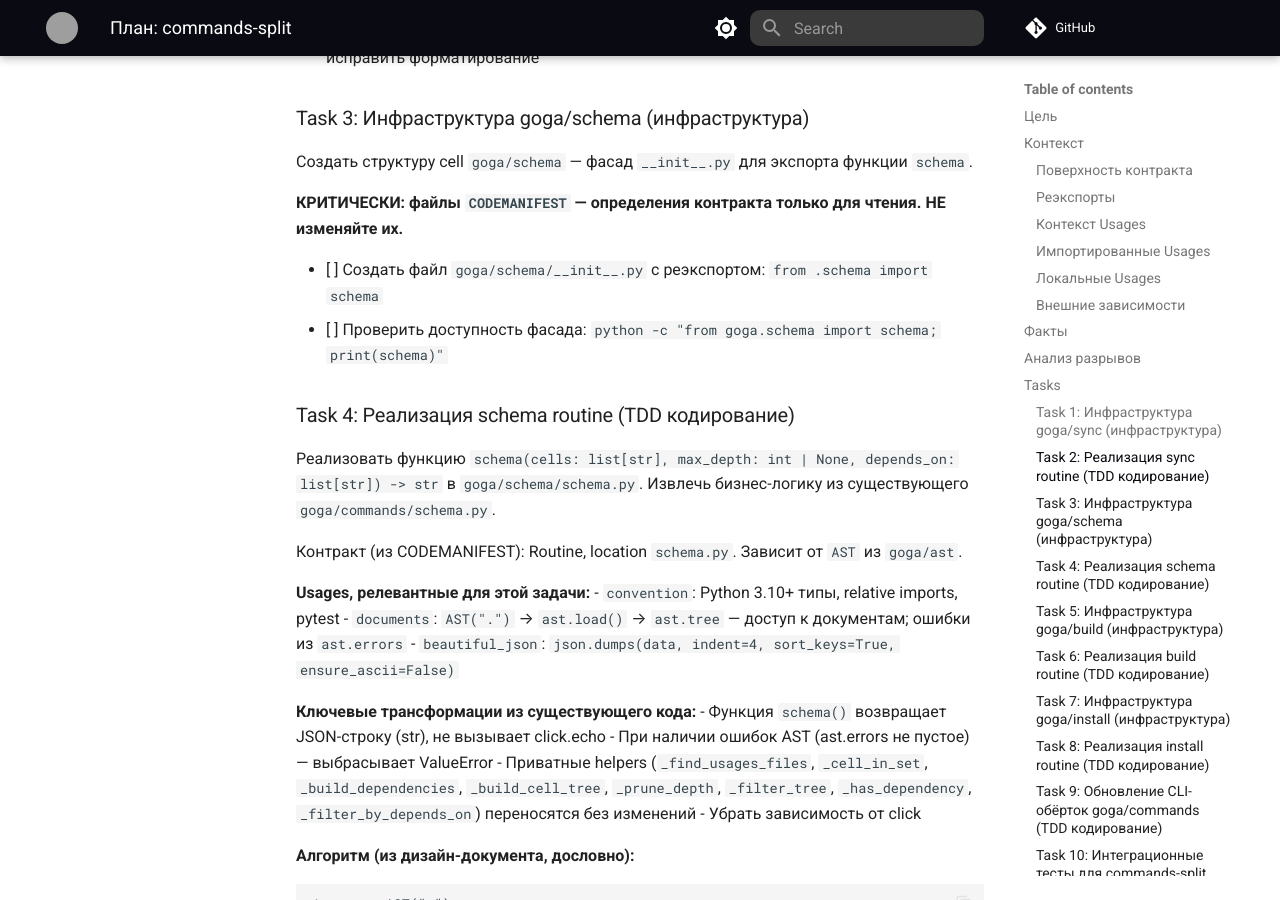
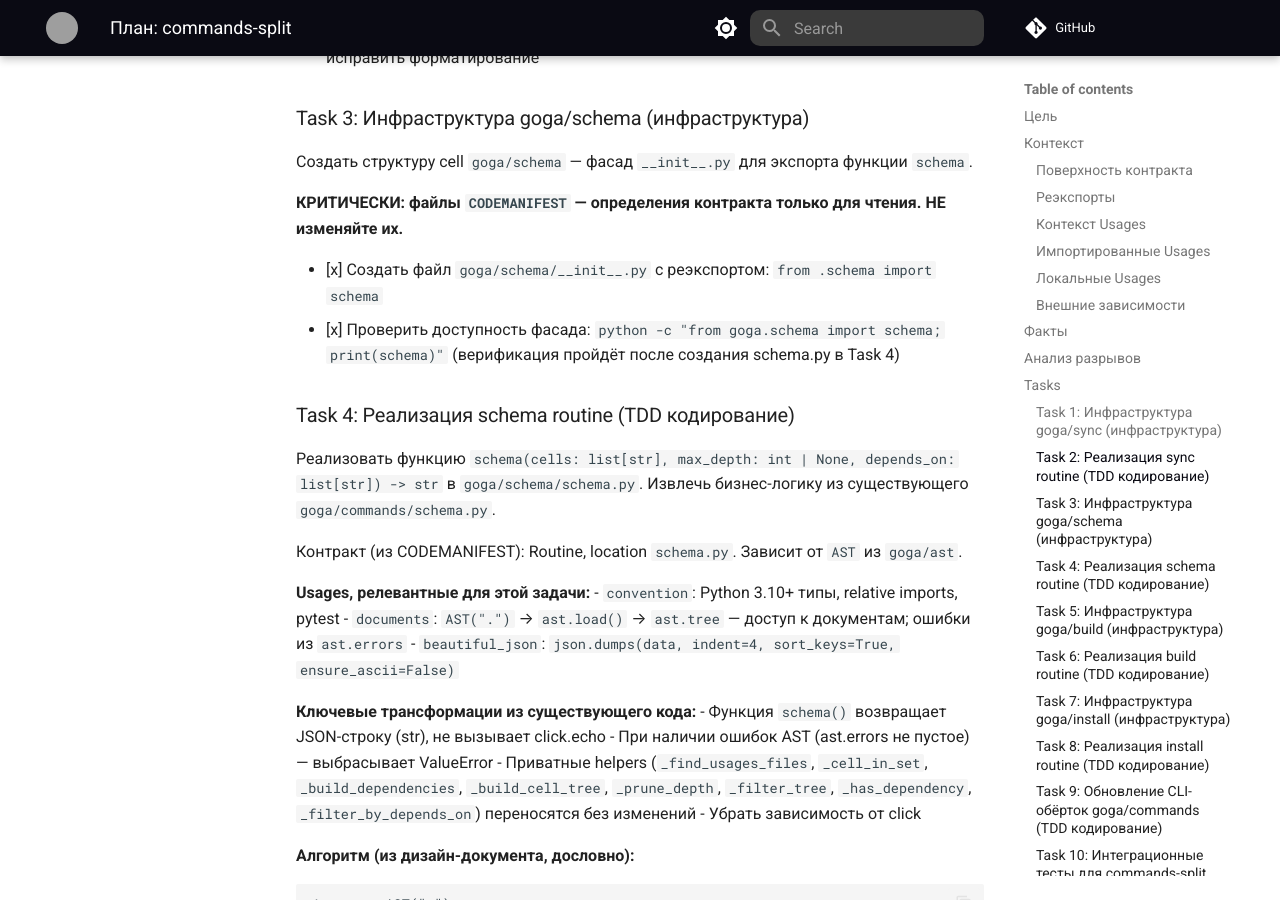
Before and after one commit to qarium/goga, an MkDocs documentation site: the page built from docs/plans/commands-split.md, in a window 1280 px wide and 900 px high, scrolled down 6108 px. Built offline with MkDocs 1.6.1 and Material for MkDocs 9.7.7, drawn with Linux system fonts in a browser that asks for light colours; comment, search, counter and statistics services are not loaded; grey boxes are pictures that could not be loaded.

Commit message:
feat: create goga/schema cell facade (__init__.py)

```diff
--- a/docs/plans/commands-split.md
+++ b/docs/plans/commands-split.md
@@ -194,8 +194,8 @@
 
 **КРИТИЧЕСКИ: файлы `CODEMANIFEST` — определения контракта только для чтения. НЕ изменяйте их.**
 
-- [ ] Создать файл `goga/schema/__init__.py` с реэкспортом: `from .schema import schema`
-- [ ] Проверить доступность фасада: `python -c "from goga.schema import schema; print(schema)"`
+- [x] Создать файл `goga/schema/__init__.py` с реэкспортом: `from .schema import schema`
+- [x] Проверить доступность фасада: `python -c "from goga.schema import schema; print(schema)"` (верификация пройдёт после создания schema.py в Task 4)
 
 ### Task 4: Реализация schema routine (TDD кодирование)
 
```
Also changed, not shown: 1 other file.
